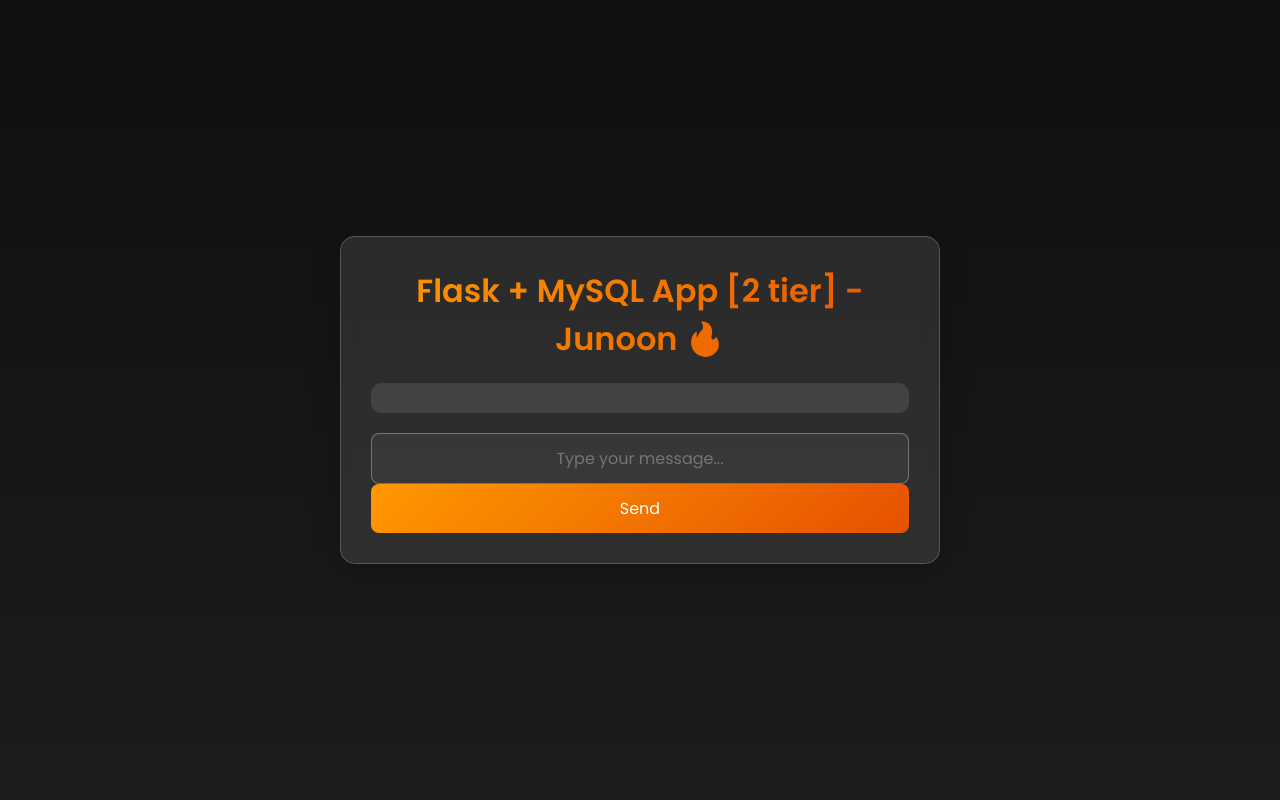
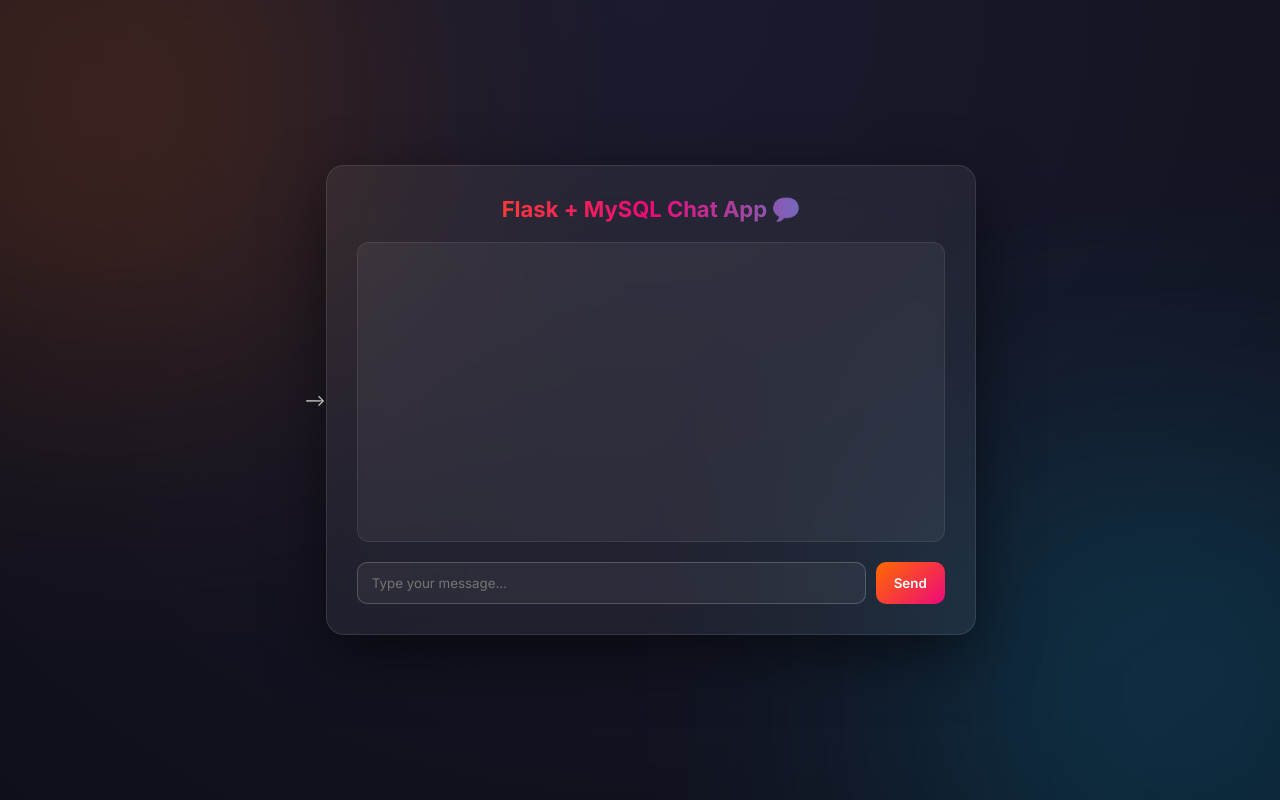
Before and after one commit to gawalishankar/two-tier-app, a Flask app: page / in a window 1280 px wide. Run offline with Flask 2, Linux system fonts and the light colour scheme; data that the repository does not hold is empty; some libraries are stand-ins or nearby versions.

Commit message:
Update index.html

```diff
--- a/templates/index.html
+++ b/templates/index.html
@@ -1,4 +1,4 @@
-<!DOCTYPE html>
+<!-- <!DOCTYPE html>
 <html lang="en">
 
 <head>
@@ -131,7 +131,7 @@
 
 <body>
     <div class="container">
-        <h1>Flask + MySQL App [2 tier] - Junoon 🔥</h1>
+        <h1>Flask + MySQL App [2 tier] - Send Me Your Messages 🔥</h1>
 
         <div class="messages">
             {% for message in messages %}
@@ -181,4 +181,231 @@
     </script>
 </body>
 
+</html> -->
+
+
+
+
+
+
+
+
+
+
+
+
+
+
+
+<!DOCTYPE html>
+<html lang="en">
+
+<head>
+    <meta charset="UTF-8">
+    <meta name="viewport" content="width=device-width, initial-scale=1.0">
+    <title>Flask Chat App 🚀</title>
+
+    <!-- Google Font -->
+    <link href="https://fonts.googleapis.com/css2?family=Inter:wght@300;400;600;700&display=swap" rel="stylesheet">
+
+    <style>
+        * {
+            margin: 0;
+            padding: 0;
+            box-sizing: border-box;
+            font-family: 'Inter', sans-serif;
+        }
+
+        body {
+            min-height: 100vh;
+            display: flex;
+            justify-content: center;
+            align-items: center;
+            background: radial-gradient(circle at top, #1b1b2f, #0f0f1a);
+            color: #fff;
+            padding: 20px;
+        }
+
+        /* Animated background glow */
+        body::before {
+            content: "";
+            position: absolute;
+            width: 400px;
+            height: 400px;
+            background: #ff6a00;
+            filter: blur(150px);
+            top: -100px;
+            left: -100px;
+            opacity: 0.3;
+        }
+
+        body::after {
+            content: "";
+            position: absolute;
+            width: 400px;
+            height: 400px;
+            background: #00c6ff;
+            filter: blur(150px);
+            bottom: -100px;
+            right: -100px;
+            opacity: 0.3;
+        }
+
+        .container {
+            width: 100%;
+            max-width: 650px;
+            background: rgba(255, 255, 255, 0.06);
+            border: 1px solid rgba(255, 255, 255, 0.1);
+            backdrop-filter: blur(18px);
+            border-radius: 18px;
+            padding: 30px;
+            box-shadow: 0 20px 60px rgba(0, 0, 0, 0.5);
+            position: relative;
+            z-index: 1;
+        }
+
+        h1 {
+            text-align: center;
+            font-size: 22px;
+            font-weight: 700;
+            margin-bottom: 20px;
+            background: linear-gradient(90deg, #ff6a00, #ee0979, #00c6ff);
+            -webkit-background-clip: text;
+            -webkit-text-fill-color: transparent;
+        }
+
+        .messages {
+            height: 300px;
+            overflow-y: auto;
+            padding: 15px;
+            border-radius: 12px;
+            background: rgba(255, 255, 255, 0.05);
+            border: 1px solid rgba(255, 255, 255, 0.08);
+            margin-bottom: 20px;
+        }
+
+        .messages p {
+            background: rgba(255, 255, 255, 0.08);
+            padding: 10px 12px;
+            margin-bottom: 10px;
+            border-radius: 10px;
+            font-size: 14px;
+            transition: 0.3s;
+        }
+
+        .messages p:hover {
+            transform: translateX(5px);
+            background: rgba(255, 255, 255, 0.15);
+        }
+
+        form {
+            display: flex;
+            gap: 10px;
+        }
+
+        input[type="text"] {
+            flex: 1;
+            padding: 12px 14px;
+            border-radius: 10px;
+            border: 1px solid rgba(255, 255, 255, 0.2);
+            background: rgba(255, 255, 255, 0.05);
+            color: #fff;
+            outline: none;
+            transition: 0.3s;
+        }
+
+        input[type="text"]:focus {
+            border-color: #00c6ff;
+            box-shadow: 0 0 10px rgba(0, 198, 255, 0.4);
+        }
+
+        input[type="submit"] {
+            padding: 12px 18px;
+            border: none;
+            border-radius: 10px;
+            cursor: pointer;
+            font-weight: 600;
+            color: white;
+            background: linear-gradient(135deg, #ff6a00, #ee0979);
+            transition: 0.3s;
+        }
+
+        input[type="submit"]:hover {
+            transform: scale(1.05);
+            box-shadow: 0 10px 25px rgba(255, 106, 0, 0.4);
+        }
+
+        /* Scrollbar styling */
+        .messages::-webkit-scrollbar {
+            width: 6px;
+        }
+
+        .messages::-webkit-scrollbar-thumb {
+            background: linear-gradient(#ff6a00, #00c6ff);
+            border-radius: 10px;
+        }
+
+        @media (max-width: 600px) {
+            .container {
+                padding: 20px;
+            }
+
+            form {
+                flex-direction: column;
+            }
+
+            input[type="submit"] {
+                width: 100%;
+            }
+        }
+    </style>
+</head>
+
+<body>
+
+    <div class="container">
+        <h1>Flask + MySQL Chat App 💬</h1>
+
+        <div class="messages">
+            {% for message in messages %}
+                <p>{{ message[0] }}</p>
+            {% endfor %}
+        </div>
+
+        <form id="messageForm">
+            <input type="text" name="new_message" placeholder="Type your message..." required>
+            <input type="submit" value="Send">
+        </form>
+    </div>
+
+    <script src="https://code.jquery.com/jquery-3.6.0.min.js"></script>
+
+    <script>
+        $(document).ready(function () {
+            $("#messageForm").on("submit", function (event) {
+                event.preventDefault();
+
+                let messageInput = $("input[name='new_message']");
+                let message = messageInput.val().trim();
+
+                if (!message) return;
+
+                $.ajax({
+                    url: "/submit",
+                    type: "POST",
+                    data: { new_message: message },
+                    success: function (response) {
+                        if (response && response.message) {
+                            $(".messages").append("<p>" + response.message + "</p>");
+                            messageInput.val("");
+                            $(".messages").scrollTop($(".messages")[0].scrollHeight);
+                        }
+                    }
+                });
+            });
+        });
+    </script>
+
+</body>
+
 </html>
```
